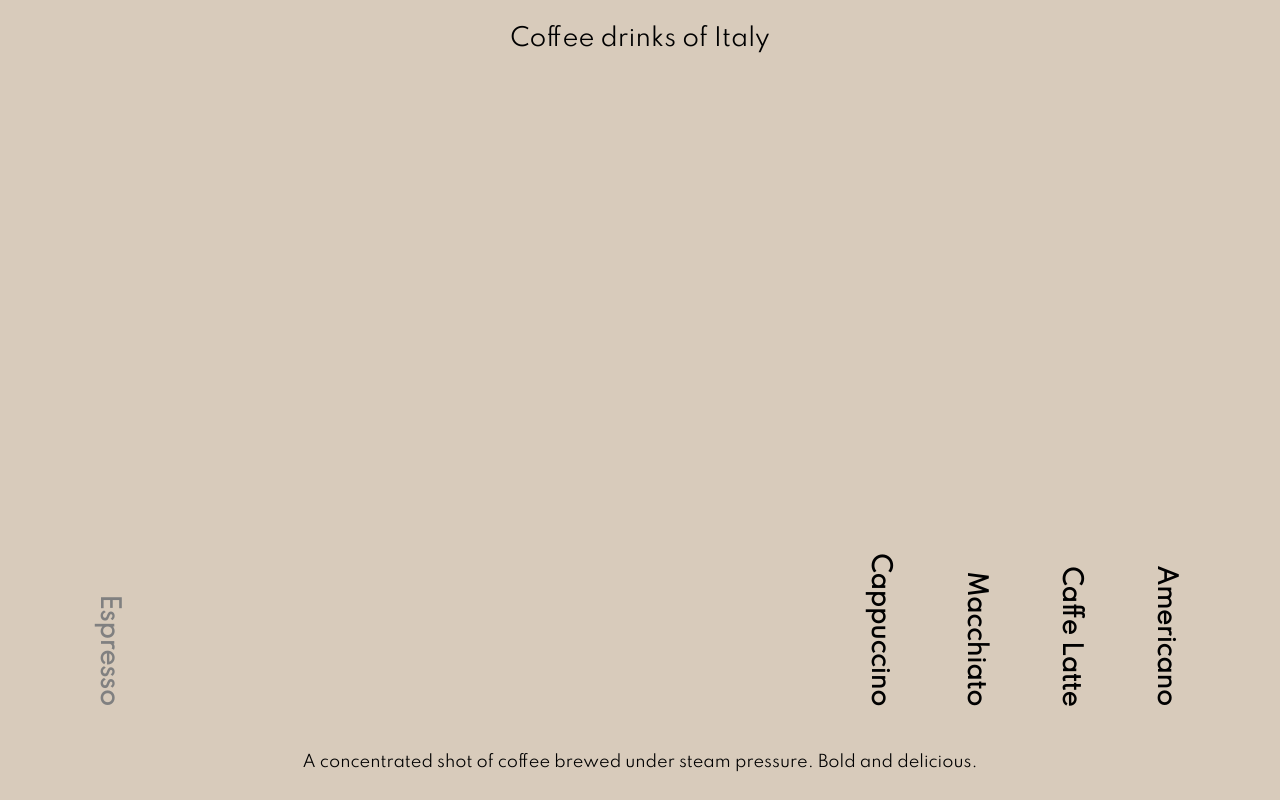
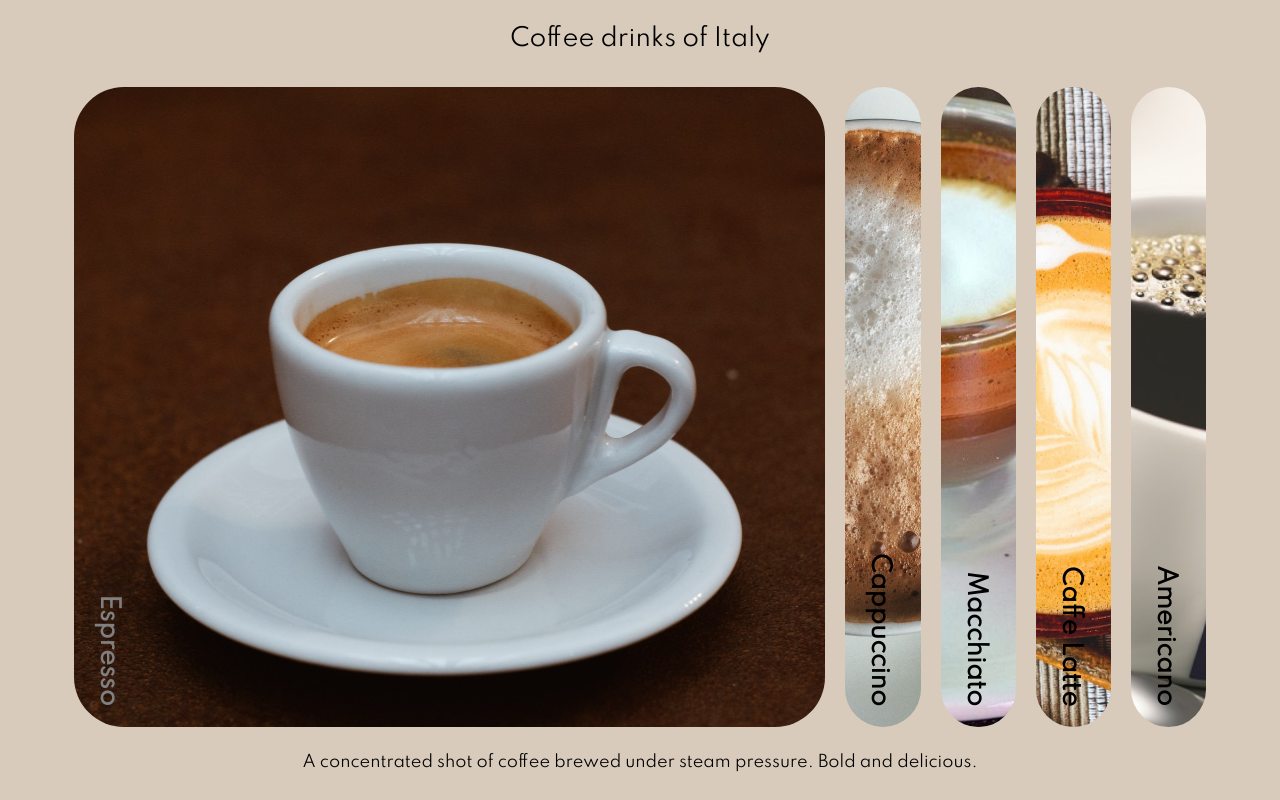
Before and after one commit to AntonioHouTX/coffee-web-site, a plain HTML site: page index.html in a window 1280 px wide. Drawn offline with Linux system fonts and the light colour scheme; the site is published under a folder, as on GitHub Pages, so addresses that start at the root find nothing.

Commit message:
Updated file reference to images in HTML.

```diff
--- a/index.html
+++ b/index.html
@@ -12,31 +12,31 @@
     <div class="container">
       <div
         class="panel active espresso"
-        style="background-image: url('/images/espresso.jpg')"
+        style="background-image: url('./images/espresso.jpg')"
       >
         <h3>Espresso</h3>
       </div>
       <div
         class="panel cappuccino"
-        style="background-image: url('/images/cappuccino.jpg')"
+        style="background-image: url('./images/cappuccino.jpg')"
       >
         <h3>Cappuccino</h3>
       </div>
       <div
         class="panel macchiato"
-        style="background-image: url('/images/Espresso-macchiato.jpeg')"
+        style="background-image: url('./images/Espresso-macchiato.jpeg')"
       >
         <h3>Macchiato</h3>
       </div>
       <div
         class="panel caffe-latte"
-        style="background-image: url('/images/caffe-latte.jpg')"
+        style="background-image: url('./images/caffe-latte.jpg')"
       >
         <h3>Caffe Latte</h3>
       </div>
       <div
         class="panel americano"
-        style="background-image: url('/images/americano.jpeg')"
+        style="background-image: url('./images/americano.jpeg')"
       >
         <h3>Americano</h3>
       </div>
```
